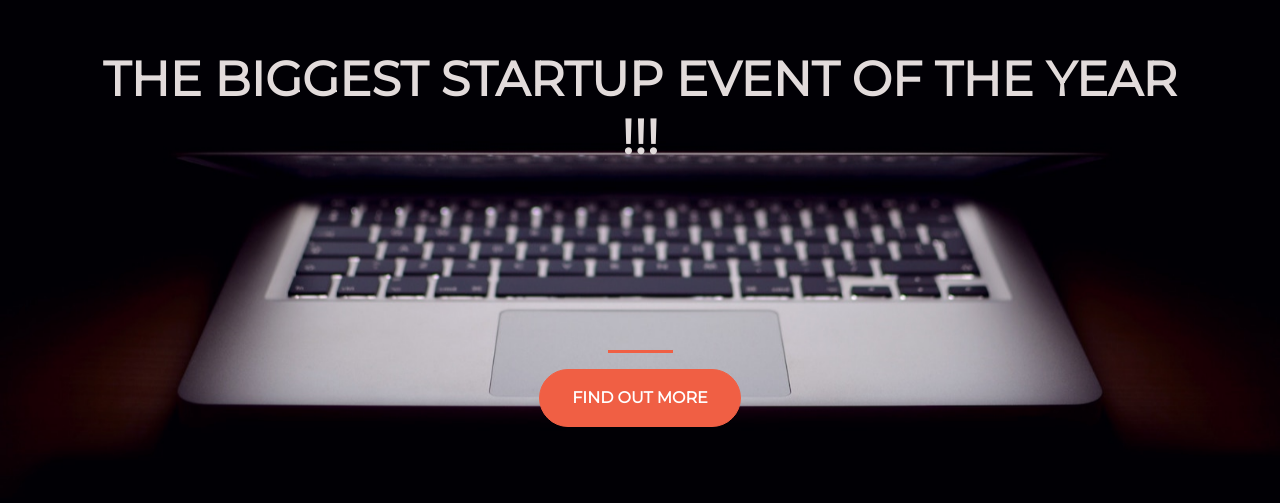
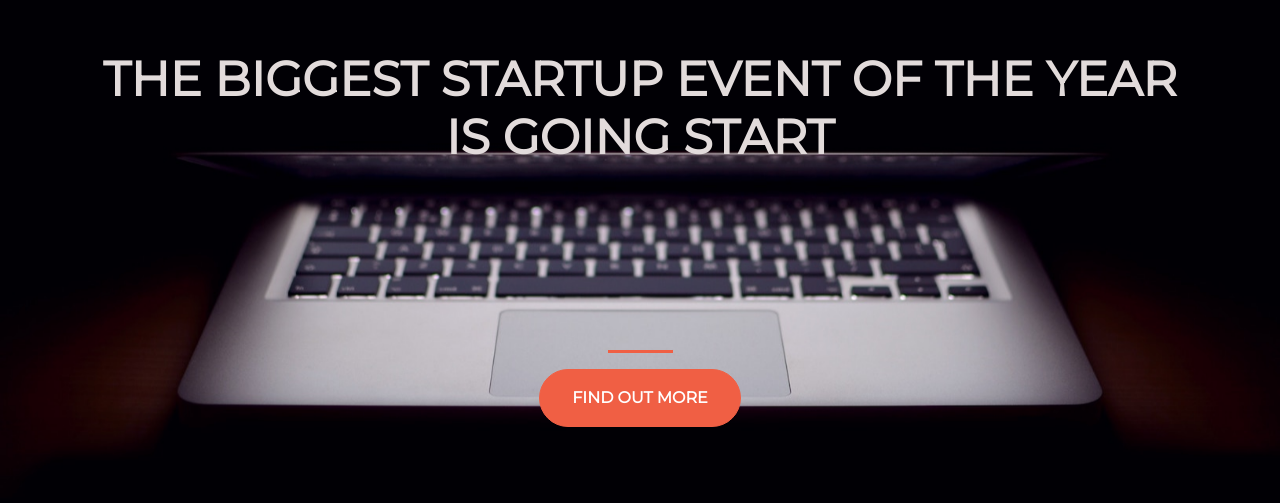
Before and after one commit to ezzaddeentru/startup-project, a plain HTML site: page index.html in a window 1280 px wide. Shown: the part 161-664 px from the top of the page. Drawn offline with nearby package versions, Linux system fonts and the light colour scheme.

Commit message:
change title

```diff
--- a/index.html
+++ b/index.html
@@ -19,7 +19,7 @@
     <div class="container d-flex align-items-center h-100">
       <div class="row">
           <header class="text-center col-12">
-            <h1><strong>the biggest startup event of the year !!! </strong></h1>
+            <h1><strong>the biggest startup event of the year is going start</strong></h1>
           </header>
           <div class="buffer col-12"></div>
           <section class="text-center col-12">
```
